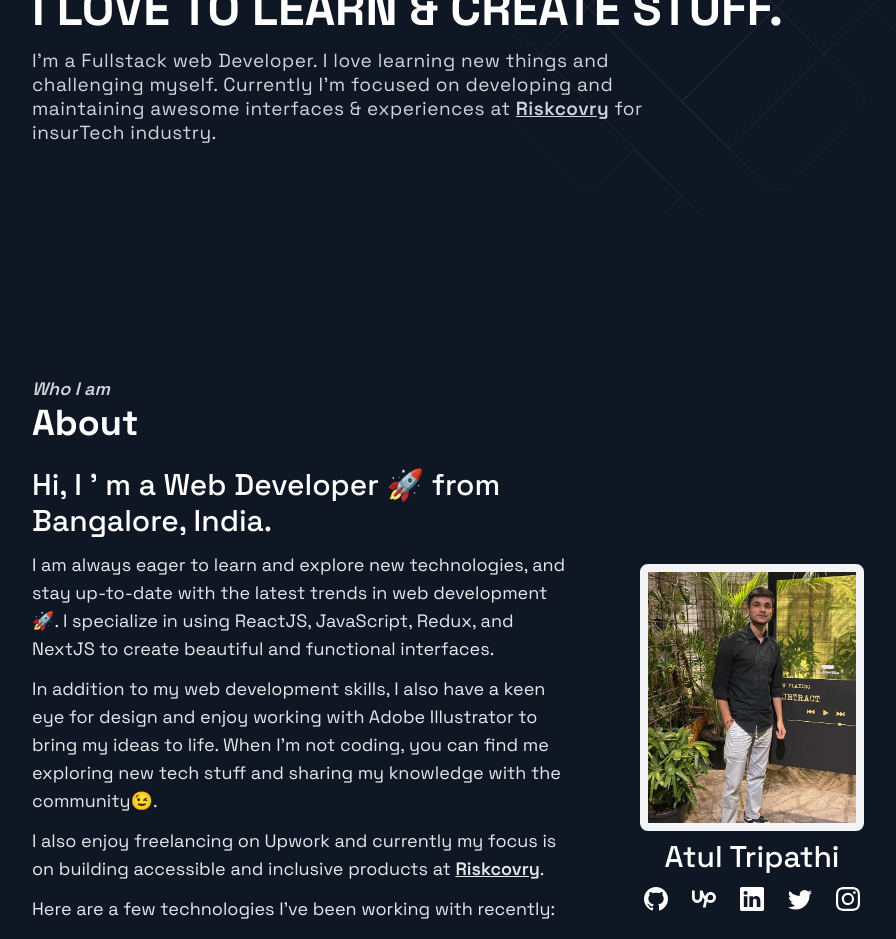
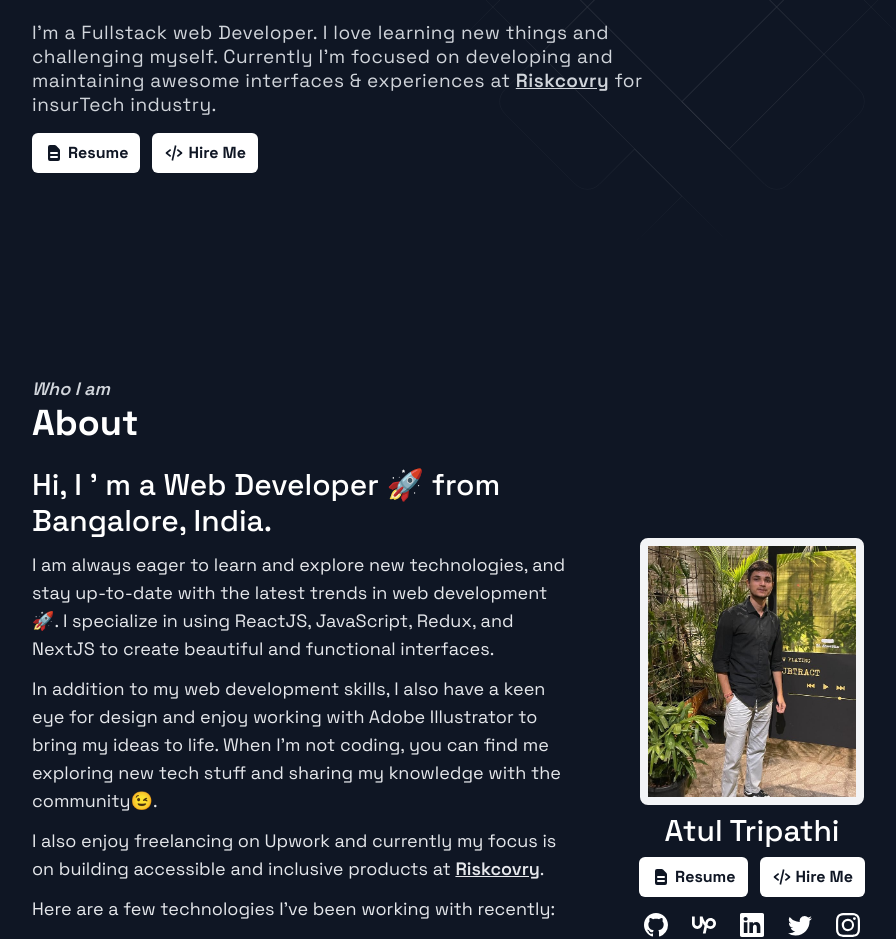
Before and after one commit to atultrp/atultrp-v2, a Next.js app: page / in a window 1280 px wide. Shown: the part 440-1379 px from the top of the page, without its empty margins (158-1054 px from the left). Built offline with nearby package versions, Linux system fonts and the light colour scheme.

Commit message:
resume added

```diff
--- a/components/About.js
+++ b/components/About.js
@@ -3,6 +3,9 @@ import React from 'react'
 import { BsGithub, BsTwitter, BsLinkedin, BsInstagram } from 'react-icons/bs'
 import { TbPoint } from 'react-icons/tb'
 import { SiUpwork } from 'react-icons/si'
+import { HiDocumentText } from 'react-icons/hi'
+import { scrollNavItemSmooth } from '@/shared/ShareFunction'
+import { BiCodeAlt } from 'react-icons/bi'
 
 const About = () => {
 
@@ -71,6 +74,20 @@ const About = () => {
             </div>
           </div>
           <p className="text-2xl sm:text-3xl sm:text-center font-medium custom-font mt-2">Atul Tripathi</p>
+          <div className='w-fit mt-2 flex space-x-3 sm:mx-auto sm:mb-4'>
+            <a href="/Atul Profile Resume.pdf" target="_blank">
+              <button className='px-3 py-2 bg-white text-[#0F1624] font-bold rounded-md flex items-center space-x-1 duration-300 ease-in-out hover:scale-110'>
+                <HiDocumentText className='text-xl' />
+                <span>Resume</span>
+              </button>
+            </a>
+            <a href="#contact" onClick={(e) => { scrollNavItemSmooth(e, "#contact") }}>
+              <button className='px-3 py-2 bg-white text-[#0F1624] font-bold rounded-md flex items-center space-x-1 duration-300 ease-in-out hover:scale-110'>
+                <BiCodeAlt className='text-xl' />
+                <span>Hire Me</span>
+              </button>
+            </a>
+          </div>
           <div className="sm:flex justify-center space-x-6 text-2xl my-3 hidden">
             <SocialLinks />
           </div>
--- a/components/HeroSection.js
+++ b/components/HeroSection.js
@@ -1,5 +1,8 @@
 import BackgroundAnimation from '@/Animation/BackgroundAnimation'
 import React from 'react'
+import { HiDocumentText } from 'react-icons/hi'
+import { BiCodeAlt } from 'react-icons/bi'
+import { scrollNavItemSmooth } from '@/shared/ShareFunction'
 
 const HeroSection = () => {
   return (
@@ -9,6 +12,20 @@ const HeroSection = () => {
         <h1 className='text-4xl sm:text-5xl font-bold text-white'>ATUL TRIPATHI.</h1>
         <h1 className='text-4xl sm:text-5xl font-bold text-white'>I LOVE TO LEARN & CREATE STUFF.</h1>
         <p className='text-base sm:text-[19px] text-gray-300 w-10/12 tracking-wide'>I'm a Fullstack web Developer. I love learning new things and challenging myself. Currently I'm focused on developing and maintaining awesome interfaces & experiences at {" "}<a href="https://riskcovry.com/" className="font-semibold underline">Riskcovry</a> for insurTech industry.</p>
+        <div className='hidden sm:flex space-x-3'>
+          <a href="/Atul Profile Resume.pdf" target="_blank">
+            <button className='px-3 py-2 bg-white text-[#0F1624] font-bold rounded-md flex items-center space-x-1 duration-300 ease-in-out hover:scale-110'>
+              <HiDocumentText className='text-xl' />
+              <span>Resume</span>
+            </button>
+          </a>
+          <a href="#contact" onClick={(e) => { scrollNavItemSmooth(e, "#contact") }}>
+            <button className='px-3 py-2 bg-white text-[#0F1624] font-bold rounded-md flex items-center space-x-1 duration-300 ease-in-out hover:scale-110'>
+              <BiCodeAlt className='text-xl' />
+              <span>Hire Me</span>
+            </button>
+          </a>
+        </div>
       </div>
       <div className='sm:w-[500px] w-96 absolute right-0'>
         <BackgroundAnimation />
--- a/components/layout/Header.js
+++ b/components/layout/Header.js
@@ -1,4 +1,5 @@
 import { navItems } from '@/constant/data'
+import { scrollNavItemSmooth } from '@/shared/ShareFunction'
 import React, { useEffect, useState } from 'react'
 import { BsFillArrowUpCircleFill } from 'react-icons/bs'
 
@@ -7,14 +8,6 @@ const Header = () => {
   const [open, setOpen] = useState(false)
   const [showScroll, setShowScroll] = useState(false)
   const navItemsData = navItems()
-
-  // Scroll Smooth Function for Nav Items
-  const scrollNavItemSmooth = (e, id) => {
-    e.preventDefault()
-    document.querySelector(id)?.scrollIntoView({
-      behavior: 'smooth'
-    })
-  }
 
   const navItemsFunc = (setOpen) => {
     return navItemsData?.map((item, index) => {
--- /dev/null
+++ b/shared/ShareFunction.js
@@ -0,0 +1,7 @@
+// Scroll Smooth Function for Nav Items
+export const scrollNavItemSmooth = (e, id) => {
+  e.preventDefault()
+  document.querySelector(id)?.scrollIntoView({
+    behavior: 'smooth'
+  })
+}
```
Also changed, not shown: 1 other file (tests, documents, lock files or other folders).
